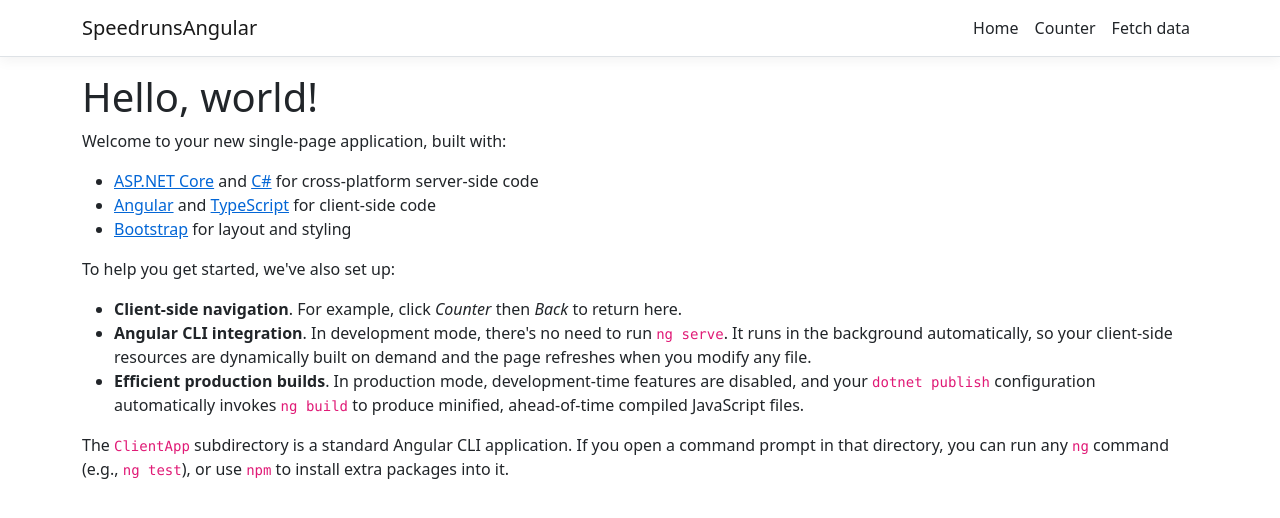
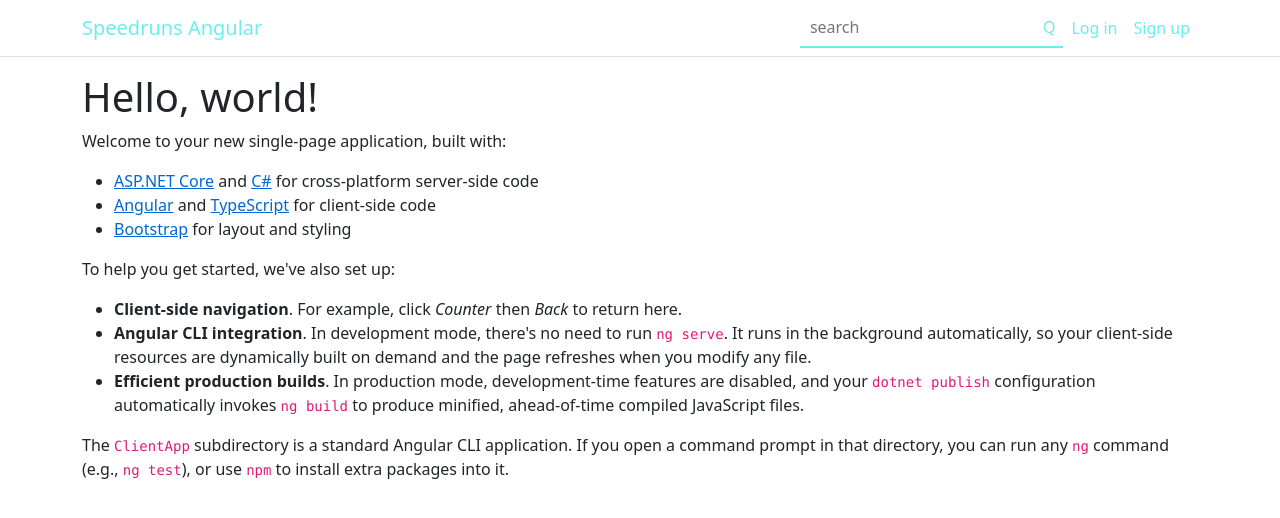
Before and after one commit to marioheras5/SpeedrunsAngular, an Angular app in the folder ClientApp/: page / in a window 1280 px wide. Shown: the top 518 px of the page. Built offline with nearby package versions, Linux system fonts and the light colour scheme.

Commit message:
nav look

```diff
--- a/ClientApp/src/app/nav-menu/nav-menu.component.css
+++ b/ClientApp/src/app/nav-menu/nav-menu.component.css
@@ -1,18 +1,23 @@
-a.navbar-brand {
-  white-space: normal;
-  text-align: center;
-  word-break: break-all;
+a {
+  color: #6ceded;
 }
+  a:hover {
+    color: #6d85a5;
+  }
+.searchbar:hover {
+  border-bottom: 2px solid #6d85a5;
+  transition: ease-in-out 0.15s;
+}
+.searchbar {
+  border-bottom: 2px solid #6ceded;
+}
+  .searchbar span {
+    margin-right: 0.5em;
+    color: #6ceded;
+  }
 
-html {
-  font-size: 14px;
+.searchtext {
+  margin-left: 0.5em;
+  outline: none;
+  border: 0;
 }
-@media (min-width: 768px) {
-  html {
-    font-size: 16px;
-  }
-}
-
-.box-shadow {
-  box-shadow: 0 .25rem .75rem rgba(0, 0, 0, .05);
-}
--- a/ClientApp/src/app/nav-menu/nav-menu.component.html
+++ b/ClientApp/src/app/nav-menu/nav-menu.component.html
@@ -1,41 +1,18 @@
 <header>
-  <nav
-    class="navbar navbar-expand-sm navbar-toggleable-sm navbar-light bg-white border-bottom box-shadow mb-3"
-  >
+  <nav class="navbar navbar-expand-sm navbar-toggleable-sm navbar-light bg-white border-bottom box-shadow mb-3">
     <div class="container">
-      <a class="navbar-brand" [routerLink]="['/']">SpeedrunsAngular</a>
-      <button
-        class="navbar-toggler"
-        type="button"
-        data-toggle="collapse"
-        data-target=".navbar-collapse"
-        aria-label="Toggle navigation"
-        [attr.aria-expanded]="isExpanded"
-        (click)="toggle()"
-      >
-        <span class="navbar-toggler-icon"></span>
-      </button>
-      <div
-        class="navbar-collapse collapse d-sm-inline-flex justify-content-end"
-        [ngClass]="{ show: isExpanded }"
-      >
+      <a class="navbar-brand nav-link" [routerLink]="['/']">Speedruns Angular</a>
+      <div class="d-sm-inline-flex justify-content-end">
+        <div class="searchbar d-flex justify-content-center align-items-center text-center">
+          <input class="searchtext" type="text" placeholder="search" />
+          <span>Q</span>
+        </div>
         <ul class="navbar-nav flex-grow">
-          <li
-            class="nav-item"
-            [routerLinkActive]="['link-active']"
-            [routerLinkActiveOptions]="{ exact: true }"
-          >
-            <a class="nav-link text-dark" [routerLink]="['/']">Home</a>
+          <li class="nav-item" [routerLinkActive]="['link-active']">
+            <a class="nav-link" [routerLink]="['/login']">Log in</a>
           </li>
           <li class="nav-item" [routerLinkActive]="['link-active']">
-            <a class="nav-link text-dark" [routerLink]="['/counter']"
-              >Counter</a
-            >
-          </li>
-          <li class="nav-item" [routerLinkActive]="['link-active']">
-            <a class="nav-link text-dark" [routerLink]="['/fetch-data']"
-              >Fetch data</a
-            >
+            <a class="nav-link" [routerLink]="['/signup']">Sign up</a>
           </li>
         </ul>
       </div>
```
